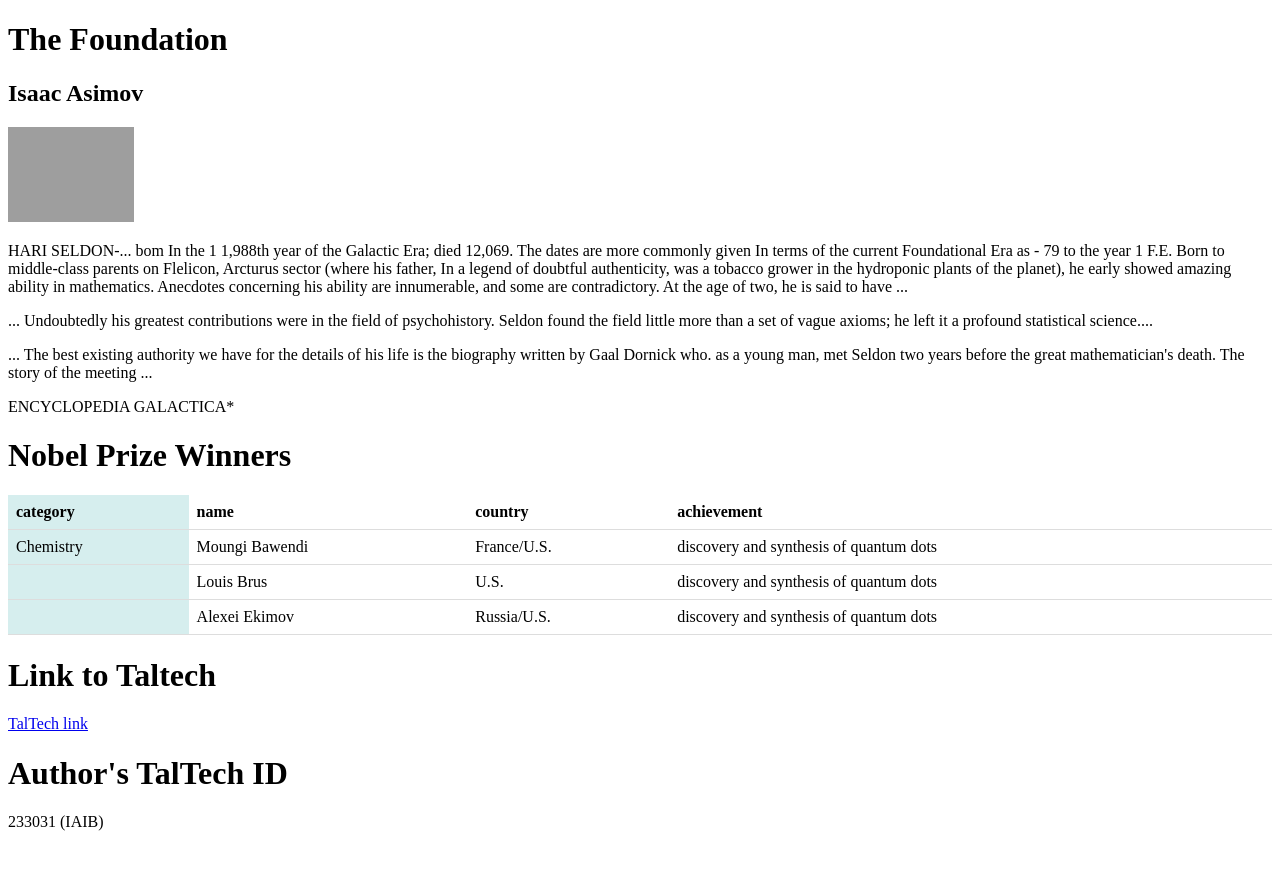
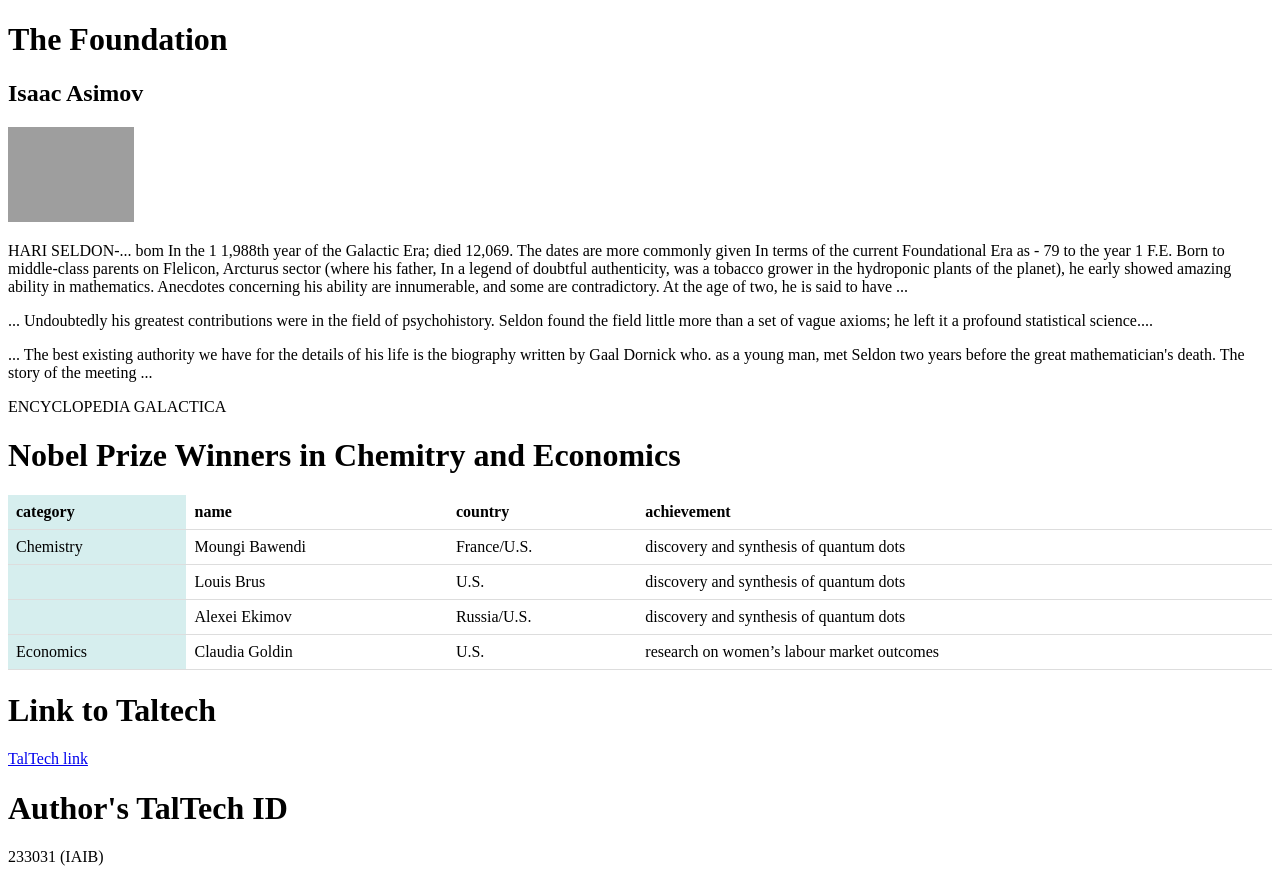
Before and after one commit to ScriptoWhisp/sjuhatusinfosse, a plain HTML site: page index.html in a window 1280 px wide. Before the commit the page ends 847 px from the top, so only its background shows below. Drawn offline with Linux system fonts and the light colour scheme; grey boxes are pictures that could not be loaded.

Commit message:
Update index.html

```diff
--- a/index.html
+++ b/index.html
@@ -1,7 +1,8 @@
 <!DOCTYPE html>
 <html>
 <head>
-	<link rel="icon" type="image/x-icon" href="https://haldus.taltech.ee/sites/default/files/news-image/Logo_veeb_esitlus_png.png">
+<link rel="icon" type="image/x-icon" href="https://haldus.taltech.ee/sites/default/files/news-image/Logo_veeb_esitlus_png.png">
+<meta name="viewport" content="width=device-width, initial-scale=1.0">
 	<style>
 table {
   border-collapse: collapse;
@@ -39,8 +40,8 @@ field little more than a set of vague axioms; he left it a profound statistical
 <p>... The best existing authority we have for the details of his life is the biography written by Gaal
 Dornick who. as a young man, met Seldon two years before the great mathematician's death.
 The story of the meeting ... </p>
-<p>ENCYCLOPEDIA GALACTICA*</p>
-<h1>Nobel Prize Winners</h1>
+<p>ENCYCLOPEDIA GALACTICA</p>
+<h1>Nobel Prize Winners in Chemitry and Economics</h1>
 <table>
 	<tr>
 		<th>category</th>
@@ -60,10 +61,17 @@ The story of the meeting ... </p>
     	<td>U.S.</td>
     	<td>discovery and synthesis of quantum dots</td>
     </tr>
+    <tr>
     	<td></td>
     	<td>Alexei Ekimov</td>
     	<td>Russia/U.S.</td>
     	<td>discovery and synthesis of quantum dots</td>
+    </tr>
+    <tr>
+    	<td>Economics</td>
+    	<td>Claudia Goldin</td>
+    	<td>U.S.</td>
+    	<td>research on women’s labour market outcomes</td>
     </tr>
 </table>
 <h1>Link to Taltech</h1>
```
